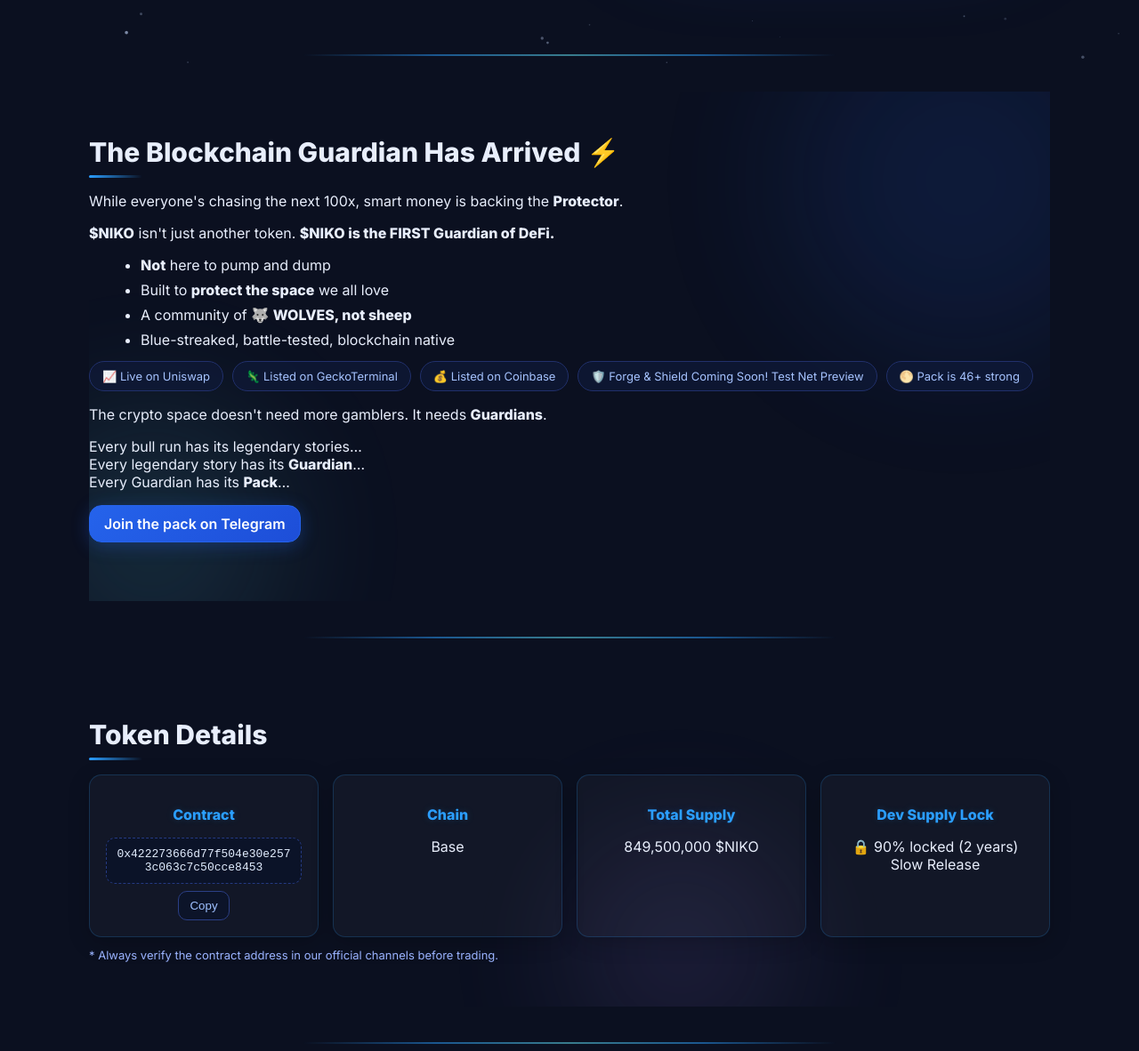
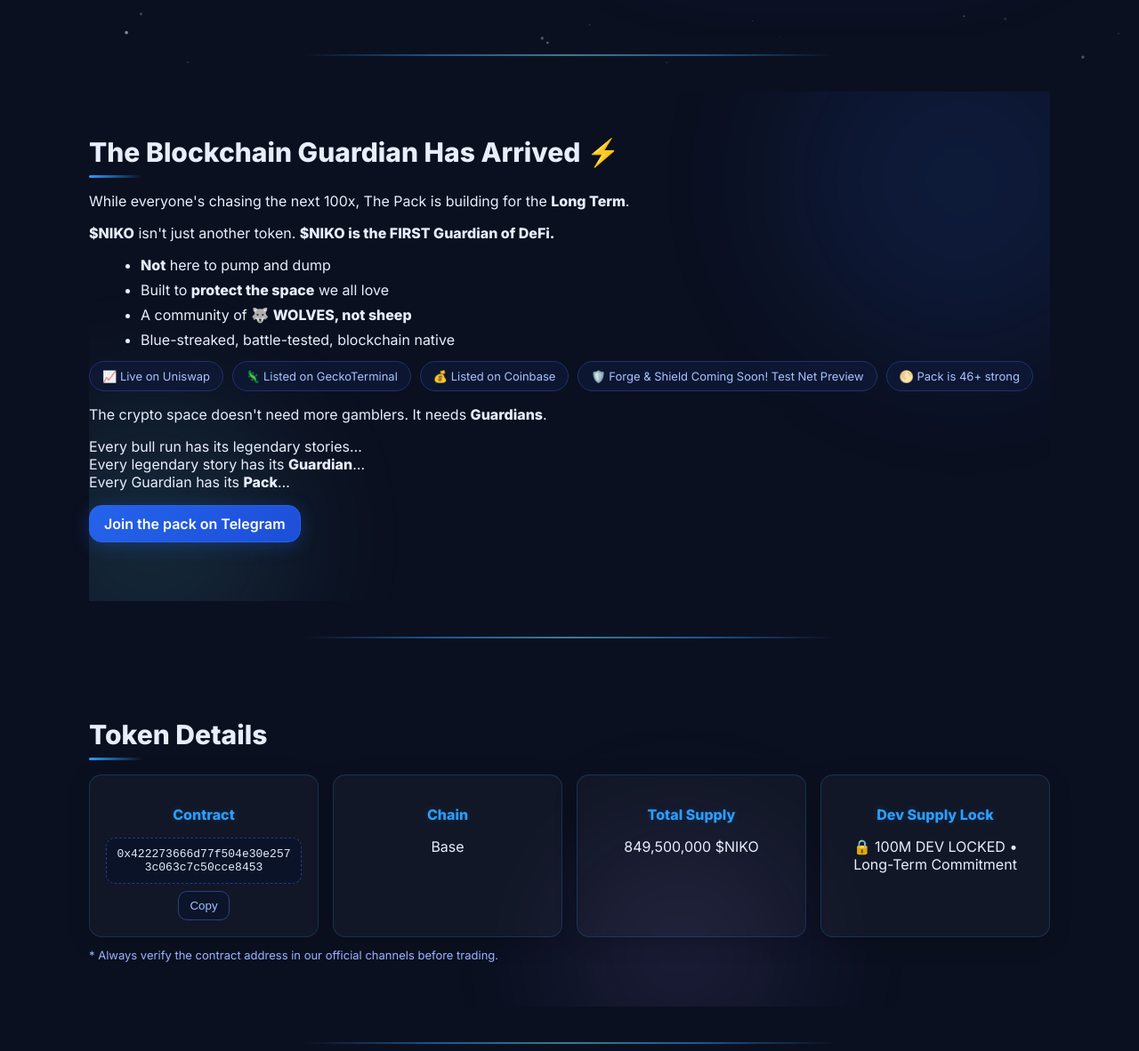
Before and after one commit to CryptoSuess/niko-site, a plain HTML site: page index.html in a window 1280 px wide. Shown: the part 724-1906 px from the top of the page at 89% size. Drawn offline with Linux system fonts and the light colour scheme.

Commit message:
Update index.html
changed 90% because wrong it was 100M

And smart money change

```diff
--- a/index.html
+++ b/index.html
@@ -74,7 +74,7 @@
       <div class="orb orb-2"></div>
     </div>
     <h2 class="reveal">The Blockchain Guardian Has Arrived ⚡</h2>
-    <p class="reveal">While everyone's chasing the next 100x, smart money is backing the <strong>Protector</strong>.</p>
+    <p class="reveal">While everyone's chasing the next 100x, The Pack is building for the <strong>Long Term</strong>.</p>
     <p class="reveal"><strong>$NIKO</strong> isn't just another token. <strong>$NIKO is the FIRST Guardian of DeFi.</strong></p>
     <ul class="bullets reveal">
       <li><strong>Not</strong> here to pump and dump</li>
@@ -120,7 +120,7 @@
       </div>
       <div class="card">
         <h3>Dev Supply Lock</h3>
-        <p>🔒 90% locked (2 years) Slow Release</p>
+        <p>🔒 100M DEV LOCKED • Long-Term Commitment</p>
       </div>
     </div>
     <div class="notice reveal">* Always verify the contract address in our official channels before trading.</div>
```
